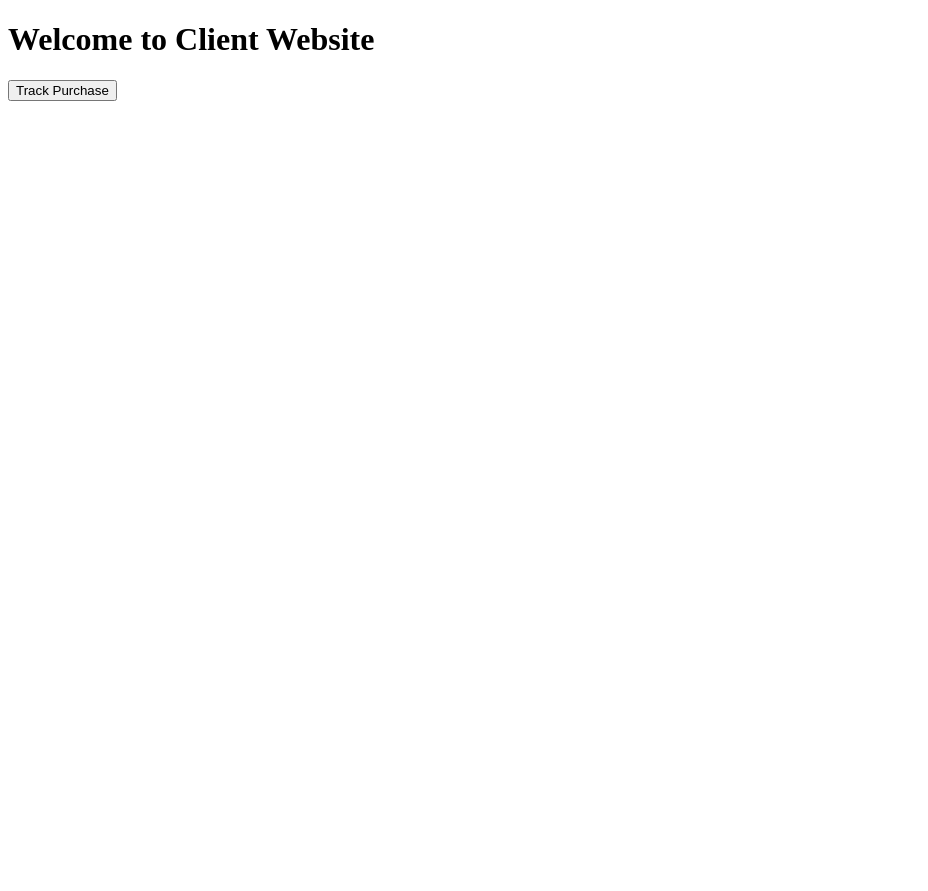
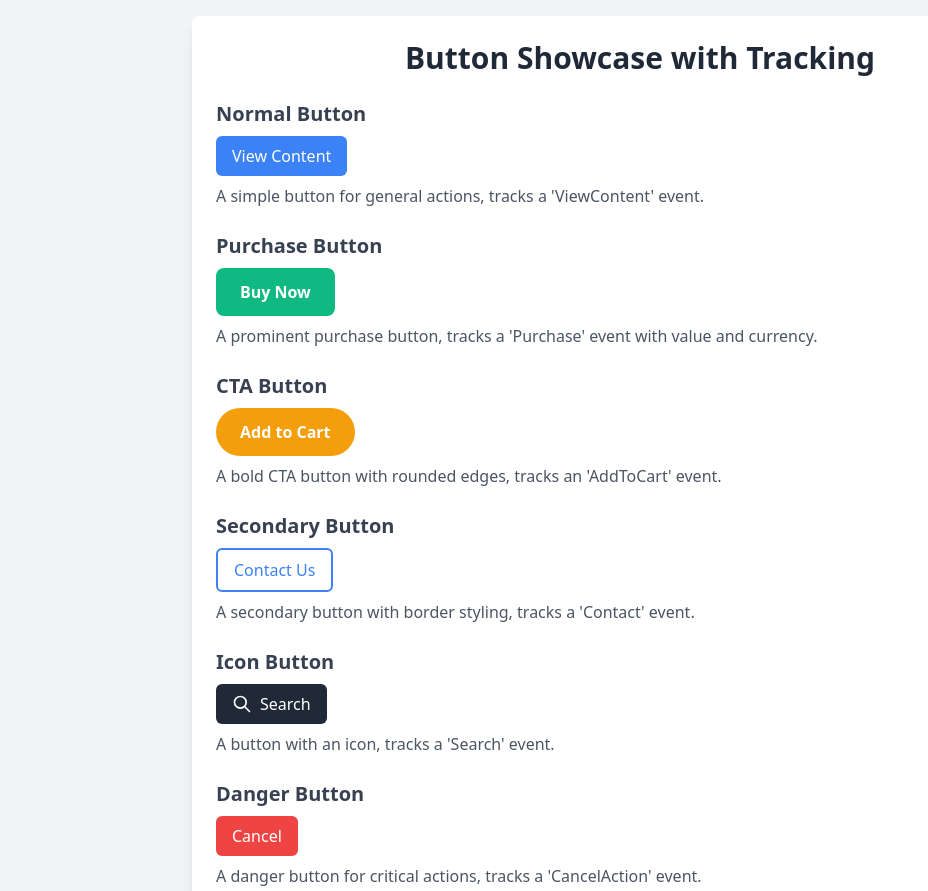
Before and after one commit to kamilhussen24/multiple-fb-server, a plain HTML site: page frontend/public/index.html in a window 1280 px wide. Shown: the top 891 px of the page, without its empty margins (0-928 px from the left). Before the commit the page ends 800 px from the top, so only its background shows below. Drawn offline with nearby package versions, Linux system fonts and the light colour scheme; no server answers.

Commit message:
Update 1 file: index.html

```diff
--- a/frontend/public/index.html
+++ b/frontend/public/index.html
@@ -1,14 +1,112 @@
+
 <!DOCTYPE html>
-<html>
+<html lang="en">
 <head>
-  <title>Client Website</title>
-  <script data-tracking-config='{"pixel_id":"1211731600730925","api_url":"https://multiple-fb-server.vercel.app/api/track","api_key":"kamilhussen24"}' src="tracking.js"></script>
+  <meta charset="UTF-8">
+  <meta name="viewport" content="width=device-width, initial-scale=1.0">
+  <title>Button Showcase with Facebook Pixel Tracking</title>
+  <!-- Tailwind CSS CDN -->
+  <script src="https://cdn.tailwindcss.com"></script>
+  <!-- Custom Tailwind configuration -->
+  <script>
+    tailwind.config = {
+      theme: {
+        extend: {
+          colors: {
+            primary: '#3B82F6',
+            secondary: '#10B981',
+            accent: '#F59E0B',
+            danger: '#EF4444',
+          },
+        },
+      },
+    };
+  </script>
+  <!-- Tracking.js for Facebook Pixel -->
+  <script data-tracking-config='{"pixel_id":"1211731600730925","api_url":"https://multiple-fb-server.vercel.app/api/track","api_key":"kamilhussen24"}' src="/tracking.js" async></script>
+  <!-- Noscript fallback for Facebook Pixel -->
+  <noscript>
+    <img height="1" width="1" style="display:none" src="https://www.facebook.com/tr?id=YOUR_PIXEL_ID&ev=PageView&noscript=1"/>
+  </noscript>
 </head>
-<body>
-  <h1>Welcome to Client Website</h1>
-  <button onclick="trackEvent('All', { value: 99.99, currency: 'USD', content_ids: ['product_123'], content_type: 'product', content_category: 'electronics' })">Track Purchase</button>
-  <noscript>
-    <img height="1" width="1" style="display:none" src="https://www.facebook.com/tr?id=1211731600730925&ev=PageView&noscript=1"/>
-  </noscript>
+<body class="bg-gray-100 min-h-screen flex flex-col items-center justify-center p-4">
+  <div class="max-w-4xl w-full bg-white rounded-lg shadow-lg p-6">
+    <h1 class="text-3xl font-bold text-center text-gray-800 mb-6">Button Showcase with Tracking</h1>
+
+    <!-- Normal Button -->
+    <div class="mb-6">
+      <h2 class="text-xl font-semibold text-gray-700 mb-2">Normal Button</h2>
+      <button
+        onclick="trackEvent('ViewContent', { content_ids: ['content_001'], content_type: 'page', content_category: 'general' })"
+        class="bg-primary text-white px-4 py-2 rounded-md hover:bg-blue-700 transition duration-300"
+      >
+        View Content
+      </button>
+      <p class="text-gray-600 mt-2">A simple button for general actions, tracks a 'ViewContent' event.</p>
+    </div>
+
+    <!-- Purchase Button -->
+    <div class="mb-6">
+      <h2 class="text-xl font-semibold text-gray-700 mb-2">Purchase Button</h2>
+      <button
+        onclick="trackEvent('Purchase', { value: 49.99, currency: 'USD', content_ids: ['prod_001'], content_type: 'product', content_category: 'clothing' })"
+        class="bg-secondary text-white px-6 py-3 rounded-lg font-semibold hover:bg-green-700 transition duration-300"
+      >
+        Buy Now
+      </button>
+      <p class="text-gray-600 mt-2">A prominent purchase button, tracks a 'Purchase' event with value and currency.</p>
+    </div>
+
+    <!-- Call-to-Action (CTA) Button -->
+    <div class="mb-6">
+      <h2 class="text-xl font-semibold text-gray-700 mb-2">CTA Button</h2>
+      <button
+        onclick="trackEvent('AddToCart', { content_ids: ['prod_002'], content_type: 'product', content_category: 'electronics' })"
+        class="bg-accent text-white px-6 py-3 rounded-full font-bold hover:bg-yellow-600 transition duration-300"
+      >
+        Add to Cart
+      </button>
+      <p class="text-gray-600 mt-2">A bold CTA button with rounded edges, tracks an 'AddToCart' event.</p>
+    </div>
+
+    <!-- Secondary Button -->
+    <div class="mb-6">
+      <h2 class="text-xl font-semibold text-gray-700 mb-2">Secondary Button</h2>
+      <button
+        onclick="trackEvent('Contact', { content_category: 'support' })"
+        class="border-2 border-primary text-primary px-4 py-2 rounded-md hover:bg-primary hover:text-white transition duration-300"
+      >
+        Contact Us
+      </button>
+      <p class="text-gray-600 mt-2">A secondary button with border styling, tracks a 'Contact' event.</p>
+    </div>
+
+    <!-- Icon Button -->
+    <div class="mb-6">
+      <h2 class="text-xl font-semibold text-gray-700 mb-2">Icon Button</h2>
+      <button
+        onclick="trackEvent('Search', { content_category: 'search' })"
+        class="bg-gray-800 text-white px-4 py-2 rounded-md flex items-center space-x-2 hover:bg-gray-900 transition duration-300"
+      >
+        <svg class="w-5 h-5" fill="none" stroke="currentColor" viewBox="0 0 24 24" xmlns="http://www.w3.org/2000/svg">
+          <path stroke-linecap="round" stroke-linejoin="round" stroke-width="2" d="M21 21l-6-6m2-5a7 7 0 11-14 0 7 7 0 0114 0z"></path>
+        </svg>
+        <span>Search</span>
+      </button>
+      <p class="text-gray-600 mt-2">A button with an icon, tracks a 'Search' event.</p>
+    </div>
+
+    <!-- Danger Button -->
+    <div class="mb-6">
+      <h2 class="text-xl font-semibold text-gray-700 mb-2">Danger Button</h2>
+      <button
+        onclick="trackEvent('CancelAction', { content_category: 'cancellation' })"
+        class="bg-danger text-white px-4 py-2 rounded-md hover:bg-red-600 transition duration-300"
+      >
+        Cancel
+      </button>
+      <p class="text-gray-600 mt-2">A danger button for critical actions, tracks a 'CancelAction' event.</p>
+    </div>
+  </div>
 </body>
 </html>
```
